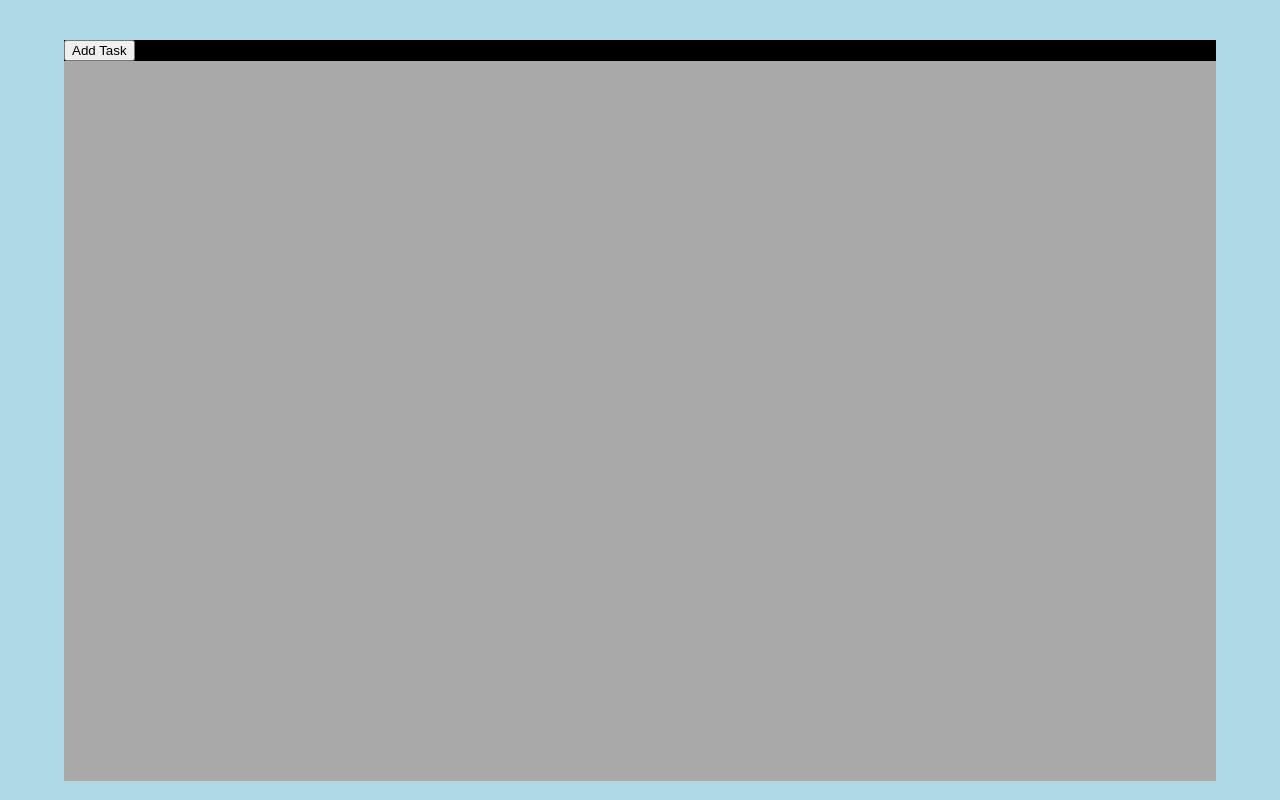
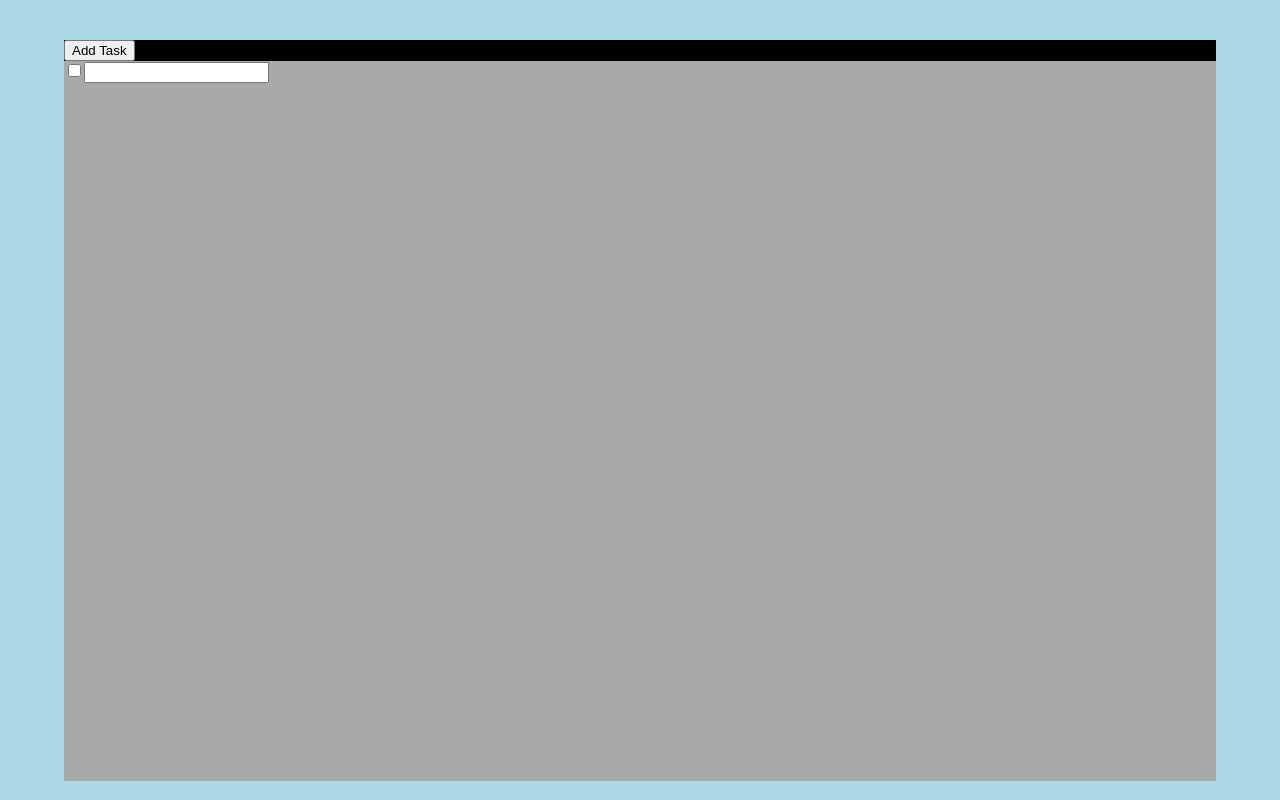
Before and after one commit to JPtheWebWizard/Simple-Planner, a plain HTML site: page index.html in a window 1280 px wide. Both pictures are taken after a click on the button "Add Task". Drawn offline with Linux system fonts and the light colour scheme.

Commit message:
added text fields on addTask function with checkboxes

```diff
--- a/index.html
+++ b/index.html
@@ -8,8 +8,8 @@
 </head>
 <body>
     <div class="container">
-        <button id="addBtn">Add Task</button>
-        <div class="listBox">
+        <button id="addBtn" onclick="addTask()">Add Task</button>
+        <div id="listBox">
 
         </div>
     </div>
--- a/script.js
+++ b/script.js
@@ -0,0 +1,11 @@
+function addTask() {
+    var input = document.createElement("input");
+    var checkbox = document.createElement("input");
+    input.type = "text";
+    checkbox.type = "checkbox";
+
+    var listBox = document.getElementById("listBox");
+    listBox.appendChild(checkbox);
+    listBox.appendChild(input);
+    listBox.appendChild(document.createElement("br"));
+};
--- a/styles.css
+++ b/styles.css
@@ -13,7 +13,7 @@ body {
     height: 90vh;
 }
 
-.listBox {
+#listBox {
     background-color: darkgrey;
     width: 90vw;
     height: 90vh;
```
